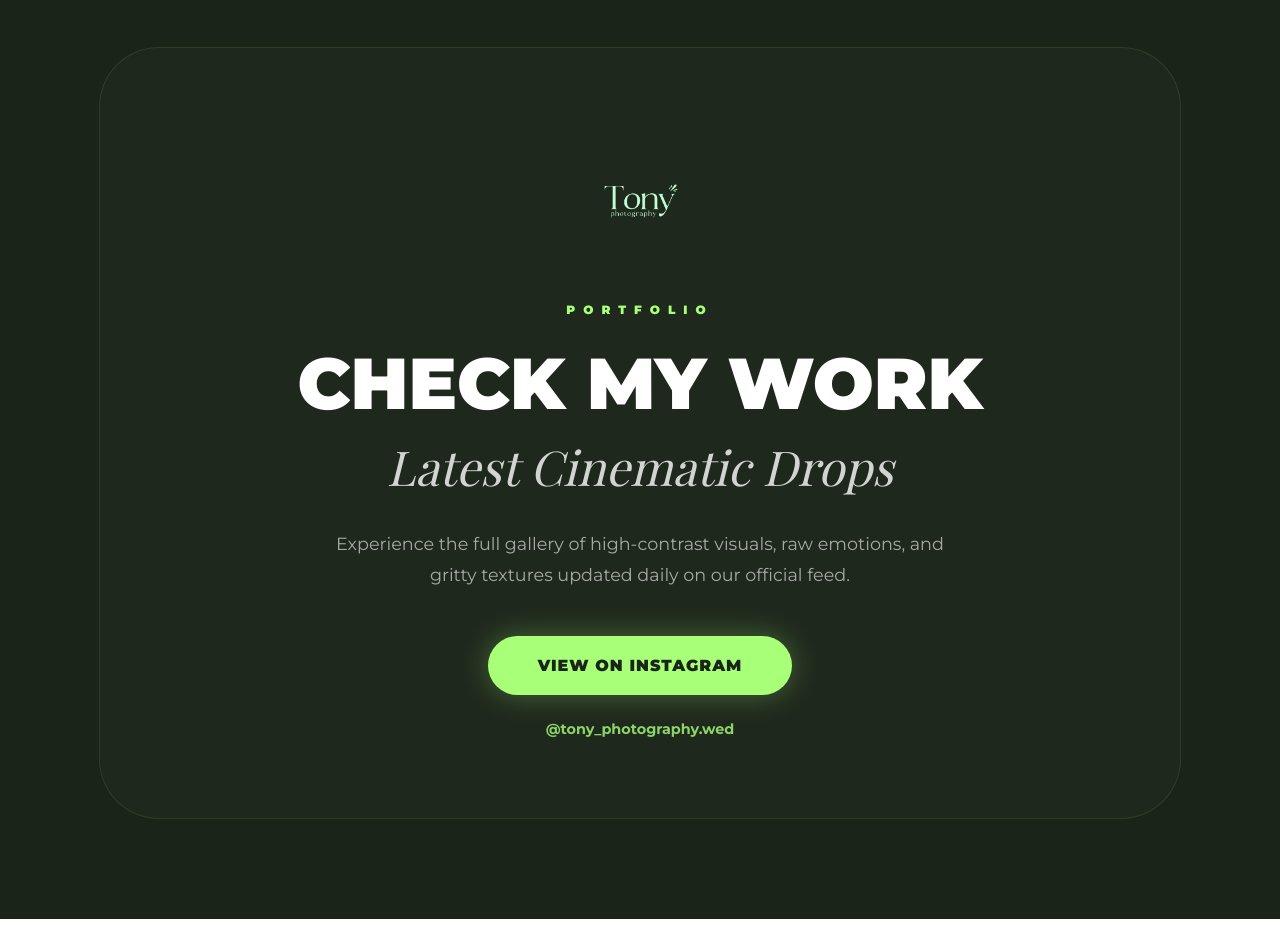
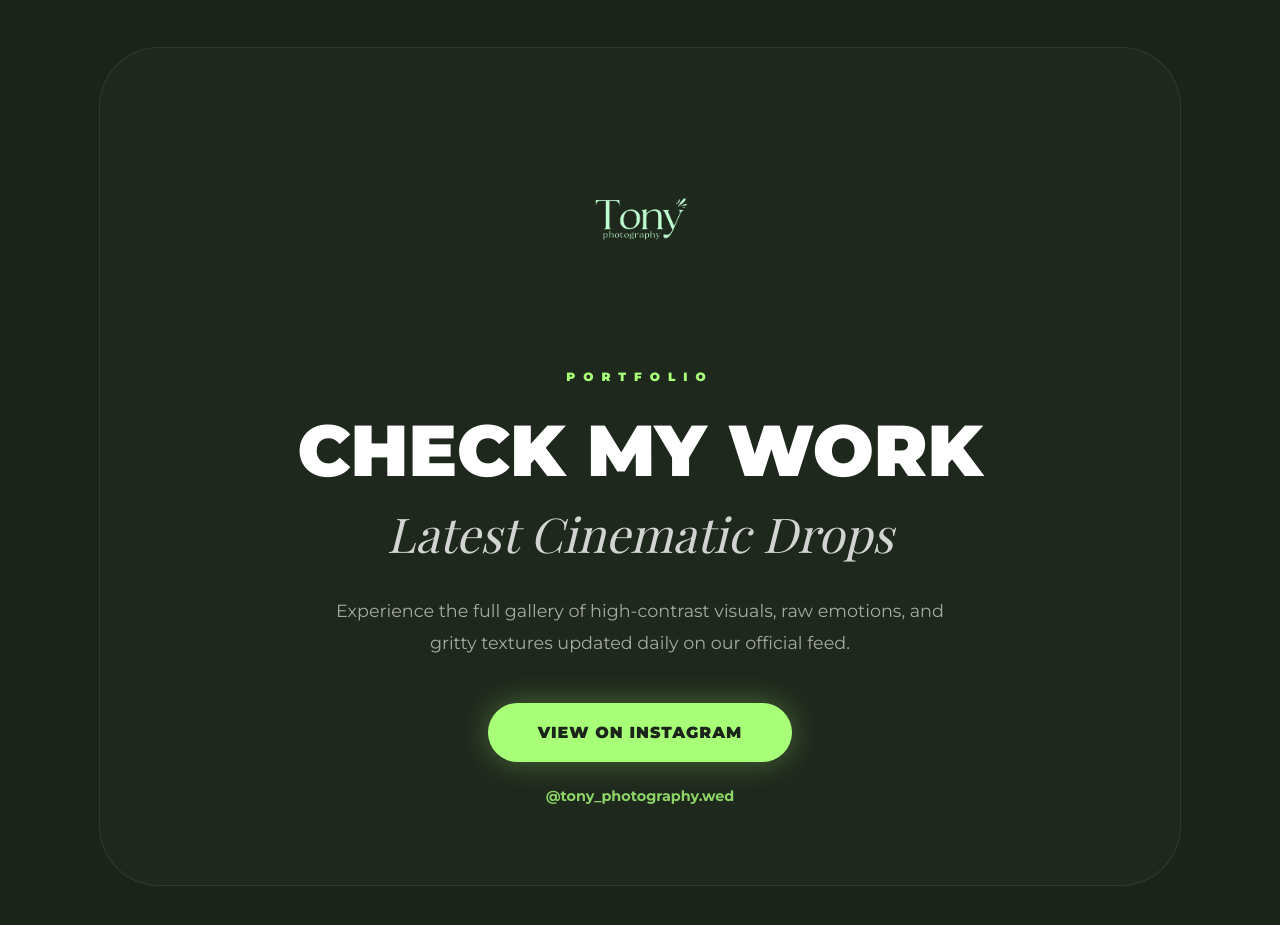
Before and after one commit to tonyphotography/tonyphotography, a plain HTML site: page index.html in a window 1280 px wide. Shown: the part 4120-5045 px from the top of the page. Drawn offline with nearby package versions, Linux system fonts and the light colour scheme; a web font is replaced by a local one.

Commit message:
Update index.html

```diff
--- a/index.html
+++ b/index.html
@@ -609,9 +609,9 @@
 
     /* Logo Styling */
     .brand-logo {
-        width: 120px; /* Adjust size as needed */
+        width: 150px; /* Adjust size as needed */
         height: auto;
-        margin-bottom: 20px;
+        margin-bottom: 50px;
         filter: brightness(0) invert(1) sepia(1) saturate(5) hue-rotate(60deg); /* This tints your logo to match Glow Green */
     }
 
```
